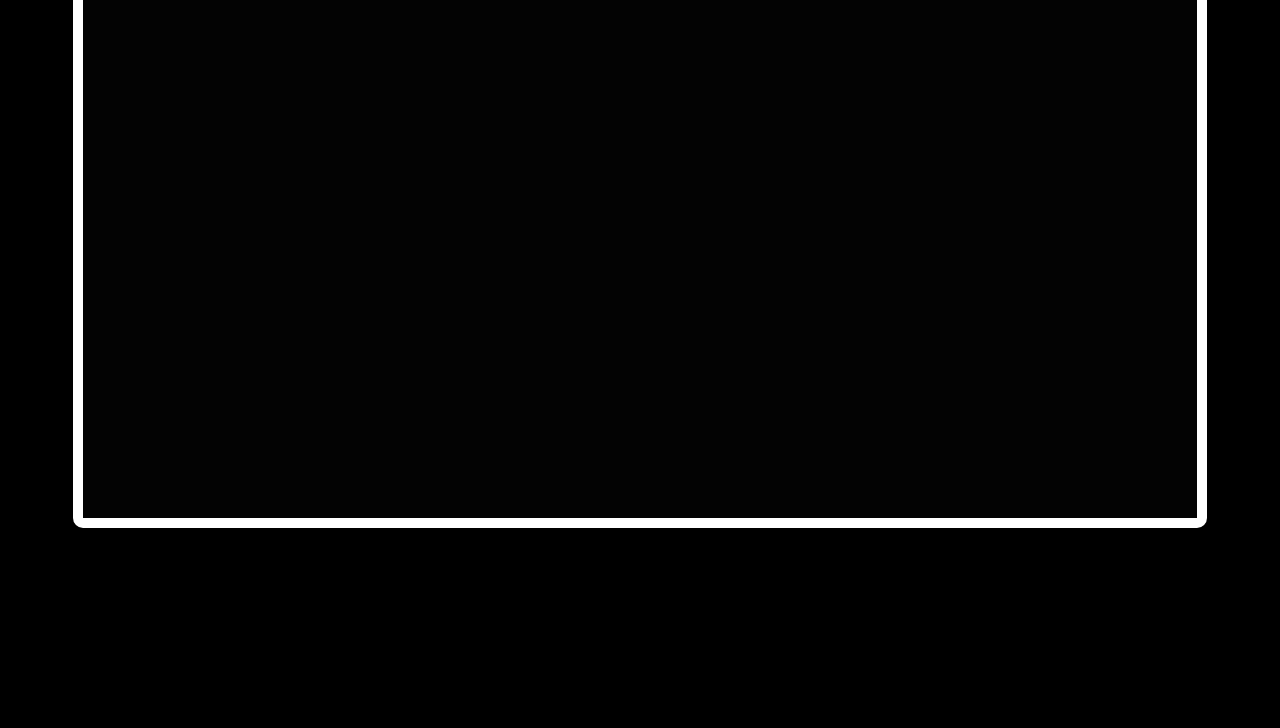
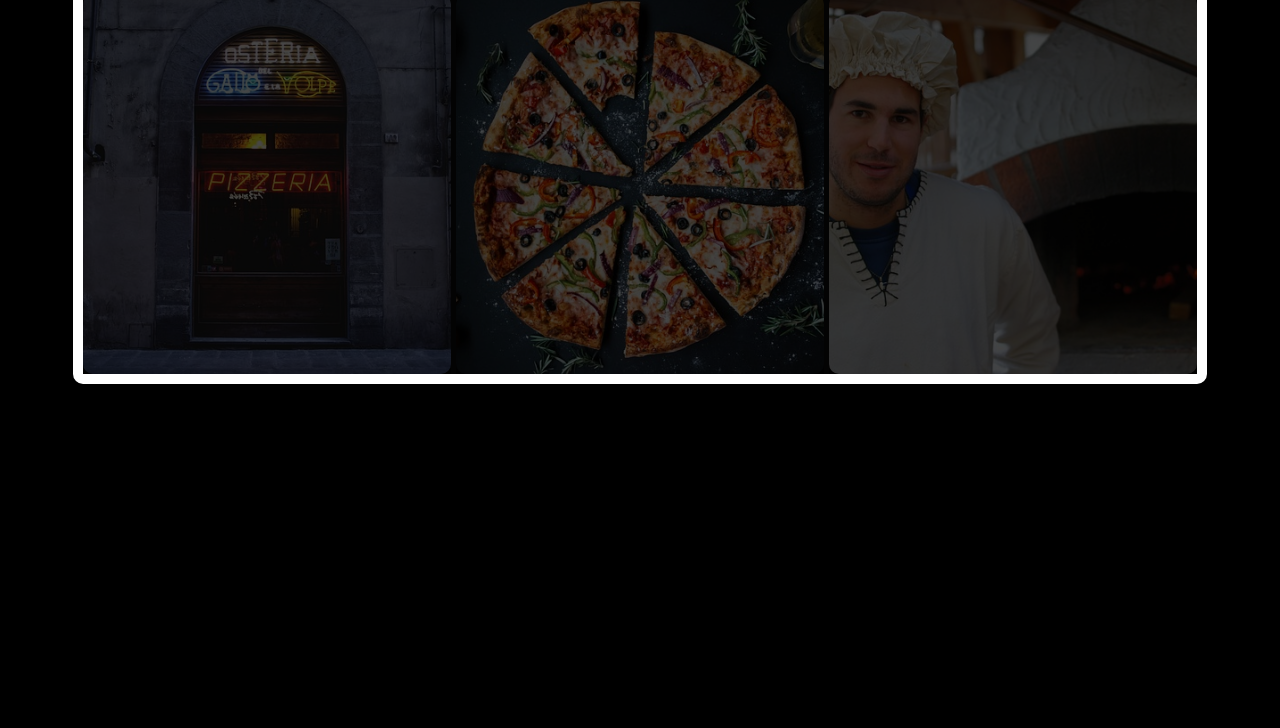
Before and after one commit to KLesiu/Restaurant-Page, a website built with webpack: page dist/index.html in a window 1280 px wide. Shown: the part 432-1160 px from the top of the page. Built offline with nearby package versions, Linux system fonts and the light colour scheme.

Commit message:
Add section which will replace nav role at the page. Add three images which are backgrounds of the div"s inside section

```diff
--- a/src/index.js
+++ b/src/index.js
@@ -1,3 +1,5 @@
 console.log("Hello node my friend")
 import buildBasicLayout  from './initial'
 buildBasicLayout();
+import buildMainSection from './sectionMain';
+buildMainSection();
--- a/src/initial.js
+++ b/src/initial.js
@@ -11,9 +11,10 @@
     const sectionMenu=document.createElement("section")
     sectionMenu.classList.add("menu")
     const h1Main=document.createElement("h1")
+    h1Main.innerText="Information"
     main.appendChild(h1Main)
     main.appendChild(sectionMenu)
     container.appendChild(main)
-    console.log("git")
+
 }
 export default buildBasicLayout
--- /dev/null
+++ b/src/sectionMain.js
@@ -0,0 +1,24 @@
+const buildMainSection=()=>{
+    const section=document.querySelector(".menu")
+    const location=document.createElement("div")
+    location.classList.add("location")
+    const ourmenu=document.createElement("div")
+    ourmenu.classList.add("ourmenu")
+    const aboutUs=document.createElement("div")
+    aboutUs.classList.add("about-us")
+    section.appendChild(location)
+    section.appendChild(ourmenu)
+    section.appendChild(aboutUs)
+    let myArray=[location,ourmenu,aboutUs]
+    let myArrayText=["Find US!","Look at our delicious menu","Meet our TEAM"]
+    for(let i=0;i<myArray.length;i++){
+        const div=document.createElement("div")
+        div.classList.add("section-glass")
+
+        myArray[i].appendChild(div)
+    }
+
+
+}
+
+export default buildMainSection
```
Also changed, not shown: dist/img/aboutus.jpg (added), dist/img/location.jpg (added), dist/img/menu.jpg (added), dist/index.html, dist/main.js, dist/style.css.
